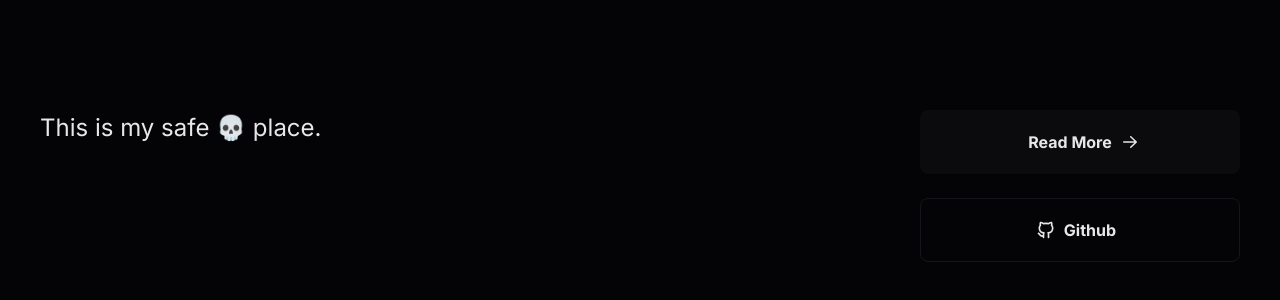
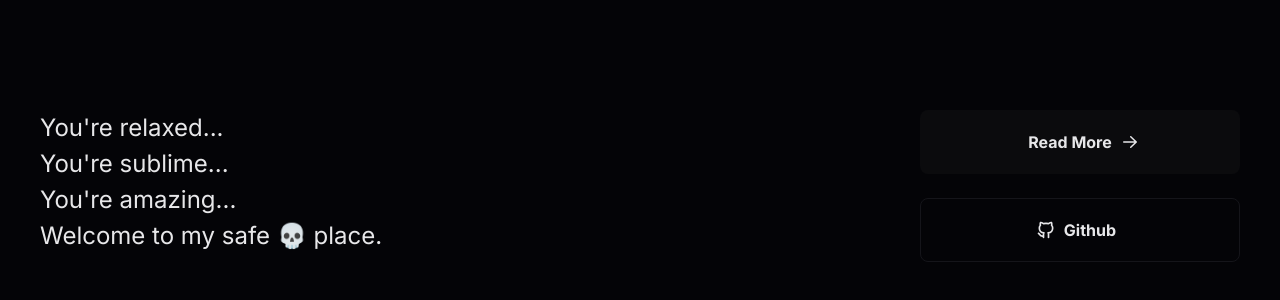
Before and after one commit to TheOfficialLOE/Authenticator, a React (Vite) app: page / in a window 1280 px wide. Shown: the part 74-374 px from the top of the page. Built offline with nearby package versions, Linux system fonts and the light colour scheme.

Commit message:
Update home text

```diff
--- a/src/App.tsx
+++ b/src/App.tsx
@@ -2,7 +2,13 @@
 const App = () => {
   return <div className="max-w-[75rem] mx-auto pt-40 flex flex-col md:flex-row justify-between flex-wrap">
     <p className="text-white text-2xl leading-9 max-w-[40rem] my-6">
-      This is my safe 💀 place.
+      You're relaxed...
+      <br/>
+      You're sublime...
+      <br/>
+      You're amazing...
+      <br/>
+      Welcome to my safe 💀 place.
     </p>
     <div className="flex flex-col mt-6">
       <button className="flex items-center justify-center text-white bg-[#47474A19] p-4 w-80 h-16 font-bold rounded-lg hover:bg-[#47474A33] hover:text-[#0ce877] transition-all duration-100">
```
